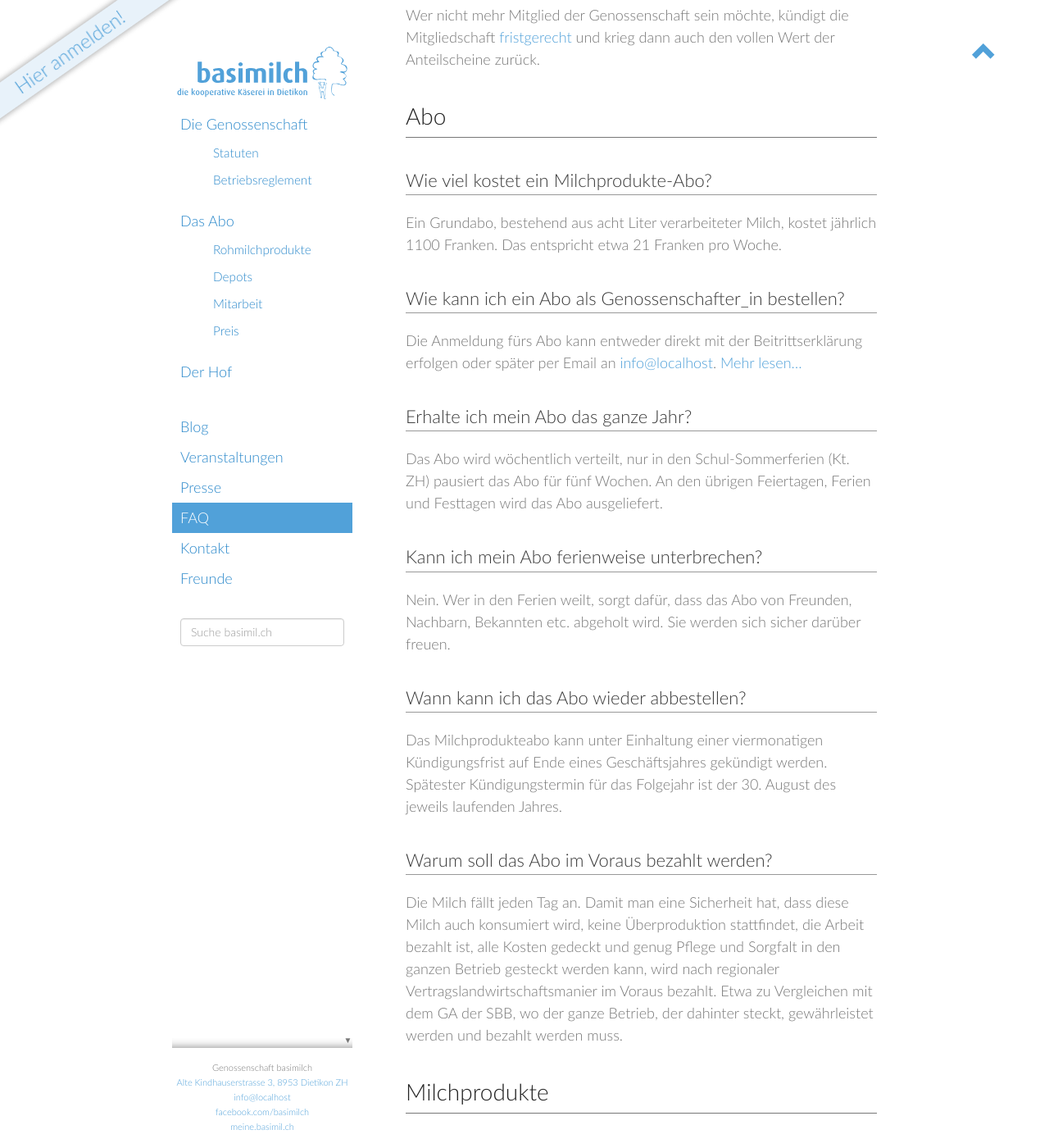
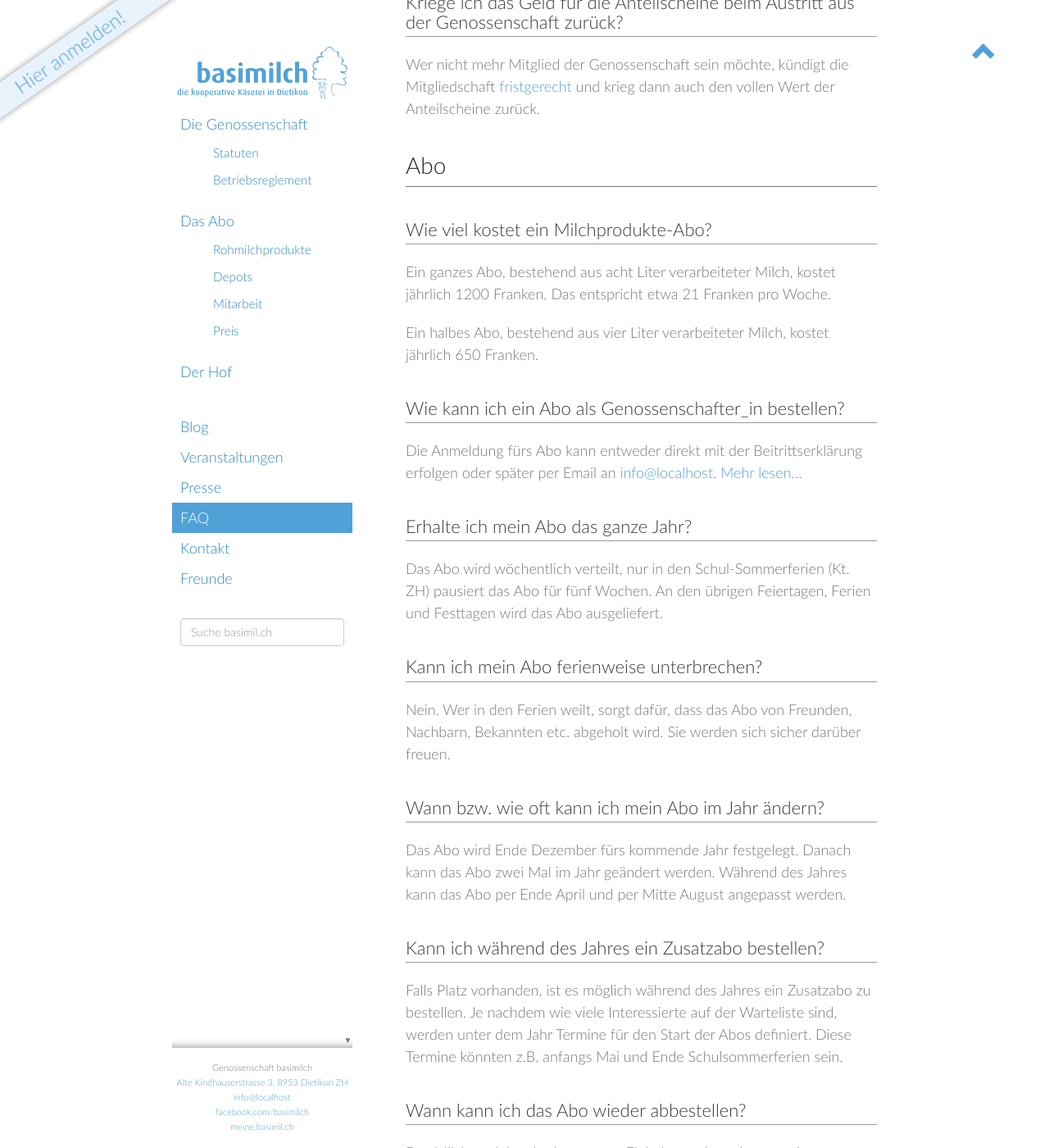
Before and after one commit to vryser/basimilch.github.io, a Jekyll site: the page built from pages/060-faq.md, in a window 1280 px wide and 1400 px high, scrolled down 3261 px. Shown: the whole window at 82% size. Built offline with Jekyll 4.4.1, drawn with Linux system fonts in a browser that asks for light colours; some of the changed text lies outside the part shown.

Commit message:
2017-06-06_Fragen-zum-Abo-eingefügt

```diff
--- a/pages/060-faq.md
+++ b/pages/060-faq.md
@@ -70,8 +70,10 @@ dann auch den vollen Wert der Anteilscheine zurück.
 
 ## Wie viel kostet ein Milchprodukte-Abo?
 
-Ein Grundabo, bestehend aus acht Liter verarbeiteter Milch, kostet
-jährlich 1100 Franken. Das entspricht etwa 21 Franken pro Woche.
+Ein ganzes Abo, bestehend aus acht Liter verarbeiteter Milch, kostet
+jährlich 1200 Franken. Das entspricht etwa 21 Franken pro Woche.
+
+Ein halbes Abo, bestehend aus vier Liter verarbeiteter Milch, kostet jährlich 650 Franken.
 
 
 ## Wie kann ich ein Abo als Genossenschafter_in bestellen?
@@ -94,6 +96,13 @@ Nein. Wer in den Ferien weilt, sorgt dafür, dass das Abo von Freunden,
 Nachbarn, Bekannten etc. abgeholt wird. Sie werden sich sicher darüber
 freuen.
 
+## Wann bzw. wie oft kann ich mein Abo im Jahr ändern?
+
+Das Abo wird Ende Dezember fürs kommende Jahr festgelegt. Danach kann das Abo zwei Mal im Jahr geändert werden. Während des Jahres kann das Abo per Ende April und  per Mitte August angepasst werden.
+
+## Kann ich während des Jahres ein Zusatzabo bestellen?
+
+Falls Platz vorhanden, ist es möglich während des Jahres ein Zusatzabo zu bestellen. Je nachdem wie viele Interessierte auf der Warteliste sind, werden unter dem Jahr Termine für den Start der Abos definiert. Diese Termine könnten z.B. anfangs Mai und Ende Schulsommerferien sein.
 
 ## Wann kann ich das Abo wieder abbestellen?
 
```
